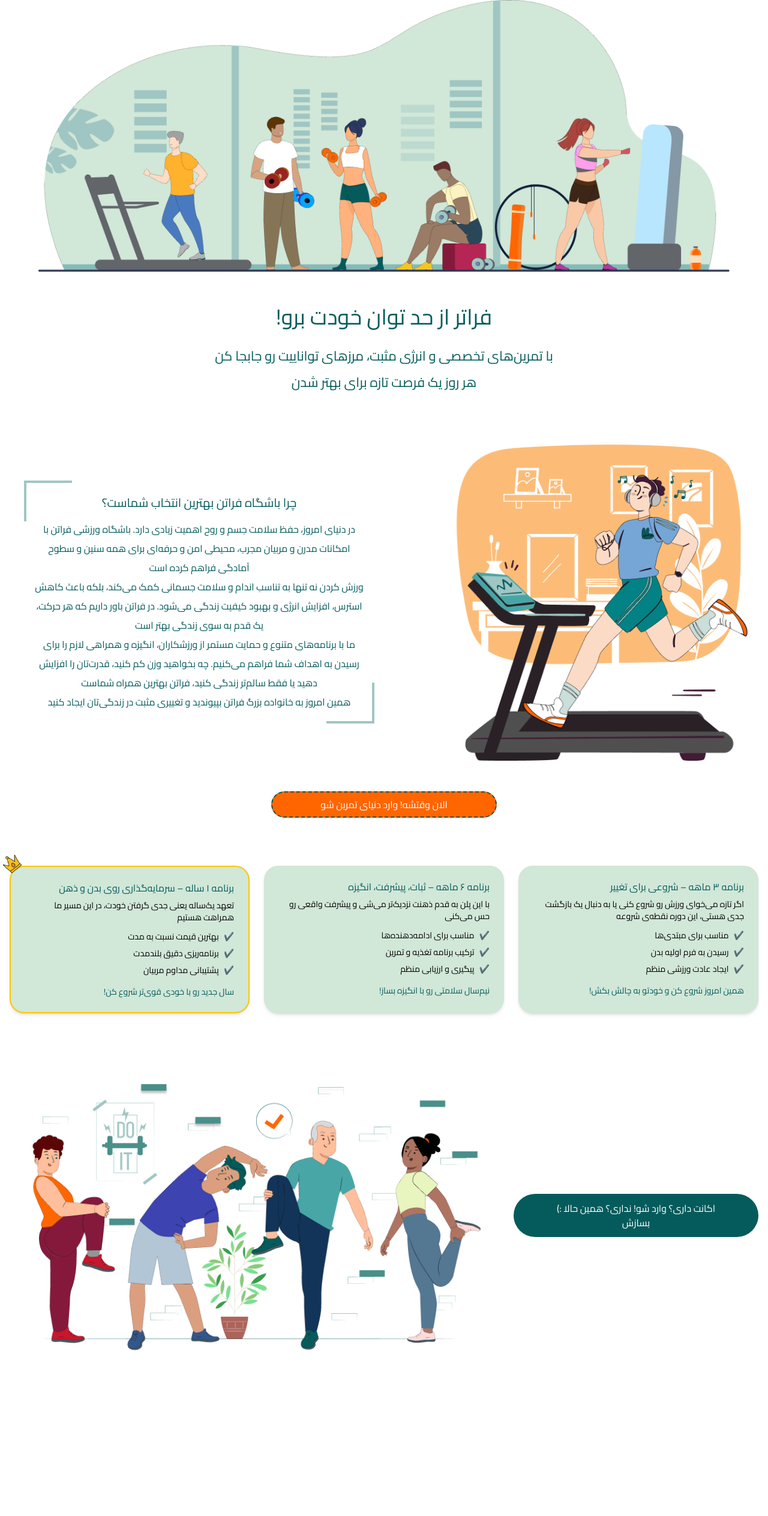
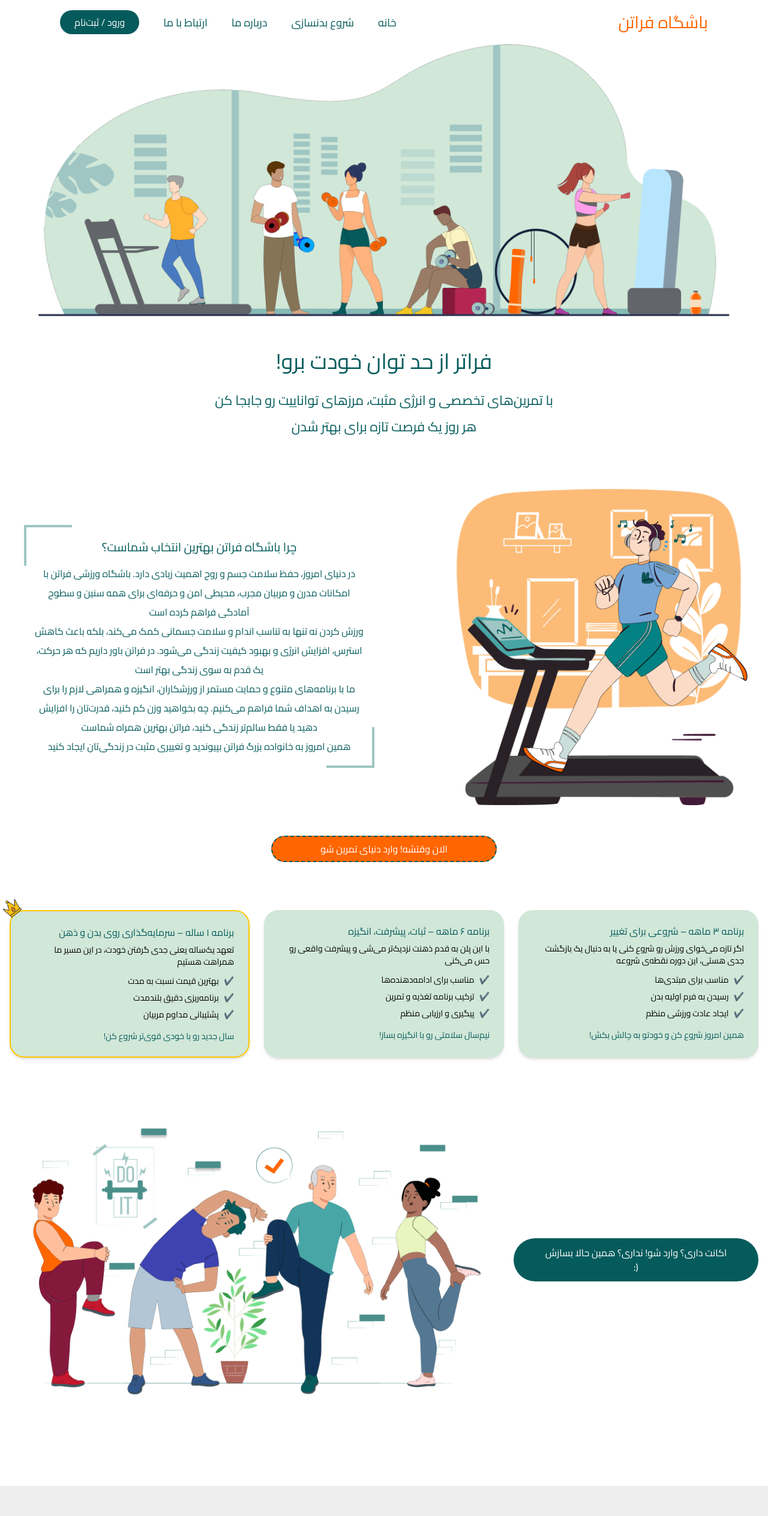
Before and after one commit to mounesmardanii/FaraTan, a React (Vite) app: page / in a window 1280 px wide. Shown: the top 2527 px of the page at 60% size. Before the commit the page ends 2323 px from the top, so only its background shows below. Built offline with nearby package versions, Linux system fonts and the light colour scheme.

Commit message:
update something

```diff
--- a/src/App.jsx
+++ b/src/App.jsx
@@ -1,4 +1,4 @@
-import React from "react";
+import React, { useEffect } from "react";
 import { Routes, Route, Navigate, useLocation } from "react-router-dom";
 
 import Navbar from "./components/Navbar";
@@ -26,14 +26,10 @@ import NutritionProgram from "./pages/NutritionProgram";
 import NutritionPlanDetail from "./pages/NutritionPlanDetail";
 import NutritionProgramPage from "./admin/pages/NutritionProgramPage";
 import FitnessProgramPage from "./admin/pages/FitnessProgramPage";
-
-
-// Admin pages from remote
 import AddFitnessClassPage from "./admin/pages/AddFitnessClassPage";
 import AdminCoachesPage from "./admin/pages/AdminCoachesPage";
 import WardrobeManagementPage from "./admin/pages/WardrobeManagementPage";
 import PaymentStatusPage from "./admin/pages/PaymentStatusPage";
-
 import { useAuth } from "./context/AuthContext";
 import PaymentPage from "./pages/PaymentPage";
 
@@ -45,8 +41,38 @@ function AdminRoute({ children }) {
 }
 
 function LayoutWrapper() {
+  const location = useLocation();
+
+  // اسکرول به ابتدای صفحه با هر تغییر مسیر
+  useEffect(() => {
+    window.scrollTo(0, 0);
+  }, [location.pathname]);
+
+  // لیست مسیرهایی که نباید Navbar یا Footer را نمایش دهند
+  const noNavbarFooterRoutes = [
+    "/login",
+    "/signup",
+    "/verify",
+    "/loginform",
+    "/register-info",
+    "/forgot-password",
+    "/new-password",
+    "/admin",
+    "/admin/users",
+    "/admin/fitness",
+    "/admin/coaches",
+    "/admin/wardrobes",
+    "/admin/payments",
+    "/admin/add-nutrition",
+    "/admin/add-fitness",
+  ];
+
+  // بررسی اینکه آیا مسیر فعلی جزو مسیرهای بدون Navbar و Footer است یا خیر
+  const showNavbarFooter = !noNavbarFooterRoutes.includes(location.pathname);
+
   return (
     <>
+      {showNavbarFooter && <Navbar />}
       <Routes>
         {/* Public routes */}
         <Route path="/" element={<Home />} />
@@ -70,7 +96,6 @@ function LayoutWrapper() {
         <Route path="/payment" element={<PaymentPage />} />
         <Route path="/admin/add-nutrition" element={<NutritionProgramPage />} />
         <Route path="/admin/add-fitness" element={<FitnessProgramPage />} />
-
         <Route
           path="/nutrition/:weekId/plan"
           element={<NutritionPlanDetail />}
@@ -126,10 +151,10 @@ function LayoutWrapper() {
           }
         />
       </Routes>
+      {showNavbarFooter && <Footer />}
     </>
   );
 }
-
 
 function App() {
   return <LayoutWrapper />;
--- a/src/components/Landing/AboutUs.jsx
+++ b/src/components/Landing/AboutUs.jsx
@@ -1,14 +1,18 @@
 import React from 'react';
+import { useNavigate } from 'react-router-dom';
 import { assets } from '../../assets/assets';
 
 const AboutUs = () => {
+  const navigate = useNavigate();
+
+  const handleButtonClick = () => {
+    navigate('/start-training');
+  };
+
   return (
     <div id="about" className="max-w-7xl mx-auto px-6 py-10">
-
       <div className="relative flex flex-col-reverse md:flex-row items-center justify-center gap-6 md:gap-0">
-
         <div className="relative w-full md:w-1/2 text-[#055B5C] text-right leading-7 p-4 md:p-6 mt-6 md:mt-0">
-
           <div className="absolute top-4 left-4 flex flex-col items-start gap-0 -mt-4">
             <img src={assets.lin1} alt="line1" className="w-20 h-auto rotate-0" />
             <img src={assets.lin2} alt="line2" className="w-1 h-16" />
@@ -33,29 +37,25 @@ const AboutUs = () => {
               همین امروز به خانواده بزرگ <span className="font-extrabold">فراتن</span> بپیوندید و تغییری مثبت در زندگی‌تان ایجاد کنید
             </p>
           </div>
-
         </div>
 
         <div className="w-full md:w-1/2 flex justify-center mt-2 md:mt-0">
-
           <img
             src={assets.aboutUsPic}
             alt="about us"
             className="w-[240px] md:w-[580px] ml-0 md:ml-[120px]"
           />
         </div>
-
       </div>
 
       <div className="w-full flex justify-center mt-6">
         <button
+          onClick={handleButtonClick}
           className="bg-[#FF6600] text-white font-extrabold text-xs md:text-base px-6 md:px-20 py-1.5 md:py-2 rounded-full border-2 border-dashed border-[#055B5C] cursor-pointer hover:scale-105 hover:bg-[#e65c00] transition-all duration-300"
         >
           الان وقتشه! وارد دنیای تمرین شو
         </button>
       </div>
-
-
     </div>
   );
 };
--- a/src/components/Landing/AuthPromptSection.jsx
+++ b/src/components/Landing/AuthPromptSection.jsx
@@ -1,18 +1,27 @@
 import React from 'react';
+import { useNavigate } from 'react-router-dom';
 import { assets } from '../../assets/assets';
 
 function AuthPromptSection() {
+  const navigate = useNavigate();
+
+  const handleButtonClick = () => {
+    navigate('/login');
+  };
+
   return (
     <div className="bg-white px-4 py-8">
       <div className="max-w-7xl mx-auto flex flex-col md:flex-row items-center justify-between gap-6">
-
         <div className="w-full md:w-2/3 flex justify-center md:justify-start">
           <img src={assets.bottompic} alt="signup illustration" className="max-w-full h-auto" />
         </div>
 
         <div className="w-full md:w-1/3 flex justify-center md:justify-end">
-          <button className="bg-[#055B5C] text-white text-sm md:text-base font-bold px-8 md:px-12 py-2 md:py-3 rounded-full transition-all duration-300 cursor-pointer hover:bg-[#044A4B] hover:scale-105 text-center">
-            (: اکانت داری؟ وارد شو! نداری؟ همین حالا بسازش
+          <button
+            onClick={handleButtonClick}
+            className="bg-[#055B5C] text-white text-sm md:text-base font-bold px-8 md:px-12 py-2 md:py-3 rounded-full transition-all duration-300 cursor-pointer hover:bg-[#044A4B] hover:scale-105 text-center"
+          >
+            اکانت داری؟ وارد شو! نداری؟ همین حالا بسازش :)
           </button>
         </div>
       </div>
--- a/src/components/Navbar.jsx
+++ b/src/components/Navbar.jsx
@@ -49,13 +49,13 @@ function Navbar() {
                       <>
                         <button
                           onClick={() => handleNavigate("/admin")}
-                          className="block w-full text-right px-4 py-2 text-[#055B5C] hover:bg-gray-100"
+                          className="block w-full text-right px-4 py-2 text-[#055B5C] hover:bg-gray-100 cursor-pointer"
                         >
                           ورود به پنل ادمین
                         </button>
                         <button
                           onClick={() => handleNavigate("/profile")}
-                          className="block w-full text-right px-4 py-2 text-[#055B5C] hover:bg-gray-100"
+                          className="block w-full text-right px-4 py-2 text-[#055B5C] hover:bg-gray-100 cursor-pointer"
                         >
                           پروفایل من
                         </button>
@@ -64,19 +64,19 @@ function Navbar() {
                       <>
                         <button
                           onClick={() => handleNavigate("/profile")}
-                          className="block w-full text-right px-4 py-2 text-[#055B5C] hover:bg-gray-100"
+                          className="block w-full text-right px-4 py-2 text-[#055B5C] hover:bg-gray-100 cursor-pointer"
                         >
                           پروفایل من
                         </button>
                         <button
                           onClick={() => handleNavigate("/my-reservations")}
-                          className="block w-full text-right px-4 py-2 text-[#055B5C] hover:bg-gray-100"
+                          className="block w-full text-right px-4 py-2 text-[#055B5C] hover:bg-gray-100 cursor-pointer"
                         >
                           رزروهای من
                         </button>
                         <button
                           onClick={() => handleNavigate("/my-purchases")}
-                          className="block w-full text-right px-4 py-2 text-[#055B5C] hover:bg-gray-100"
+                          className="block w-full text-right px-4 py-2 text-[#055B5C] hover:bg-gray-100 cursor-pointer"
                         >
                           خریدهای من
                         </button>
@@ -84,7 +84,7 @@ function Navbar() {
                     )}
                     <button
                       onClick={logout}
-                      className="block w-full text-right px-4 py-2 text-red-600 hover:bg-gray-100"
+                      className="block w-full text-right px-4 py-2 text-red-600 hover:bg-gray-100 cursor-pointer"
                     >
                       خروج
                     </button>
@@ -92,7 +92,6 @@ function Navbar() {
                 )}
               </div>
             )}
-
           </div>
 
           <nav className="hidden md:flex gap-10 text-[#055B5C] font-extrabold text-[18px]">
@@ -104,7 +103,7 @@ function Navbar() {
                   .getElementById("contact")
                   ?.scrollIntoView({ behavior: "smooth" });
               }}
-              className="hover:text-[#FF6600] transition-colors duration-300"
+              className="hover:text-[#FF6600] transition-colors duration-300 cursor-pointer"
             >
               ارتباط با ما
             </a>
@@ -116,7 +115,7 @@ function Navbar() {
                   .getElementById("about")
                   ?.scrollIntoView({ behavior: "smooth" });
               }}
-              className="hover:text-[#FF6600] transition-colors duration-300"
+              className="hover:text-[#FF6600] transition-colors duration-300 cursor-pointer"
             >
               درباره ما
             </a>
@@ -135,7 +134,7 @@ function Navbar() {
           </nav>
 
           <div className="md:hidden flex items-center gap-4">
-            <button onClick={() => setMenuOpen(!menuOpen)}>
+            <button onClick={() => setMenuOpen(!menuOpen)} className="cursor-pointer">
               <img
                 src={assets.menu}
                 alt="menu icon"
@@ -169,7 +168,7 @@ function Navbar() {
                     ?.scrollIntoView({ behavior: "smooth" });
                   setMenuOpen(false);
                 }}
-                className="hover:text-[#FF6600] transition-colors duration-300"
+                className="hover:text-[#FF6600] transition-colors duration-300 cursor-pointer"
               >
                 ارتباط با ما
               </a>
@@ -182,7 +181,7 @@ function Navbar() {
                     ?.scrollIntoView({ behavior: "smooth" });
                   setMenuOpen(false);
                 }}
-                className="hover:text-[#FF6600] transition-colors duration-300"
+                className="hover:text-[#FF6600] transition-colors duration-300 cursor-pointer"
               >
                 درباره ما
               </a>
```
Also changed, not shown: src/components/Auth/Login.jsx (+21 -19 lines), src/components/Auth/Signup.jsx (+17 -3 lines). Lines whose indentation alone changed are shown as unchanged.
